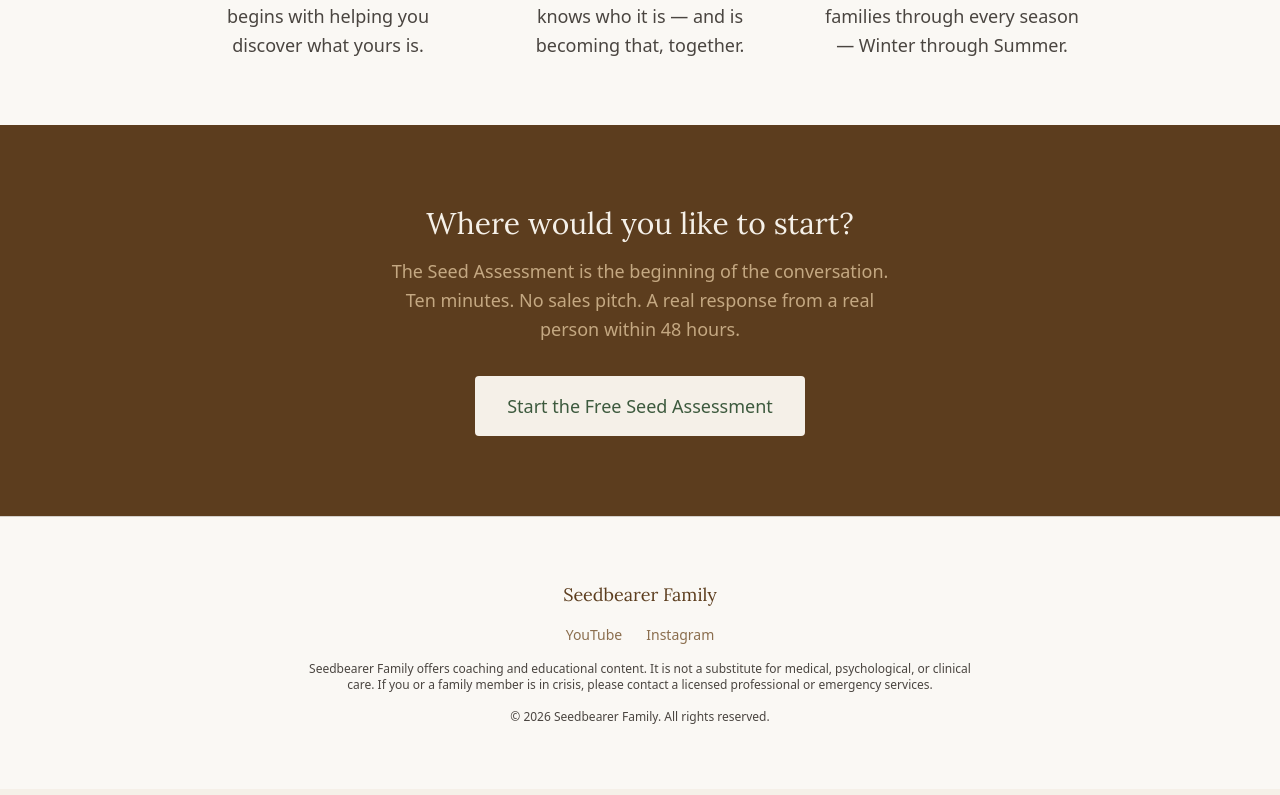
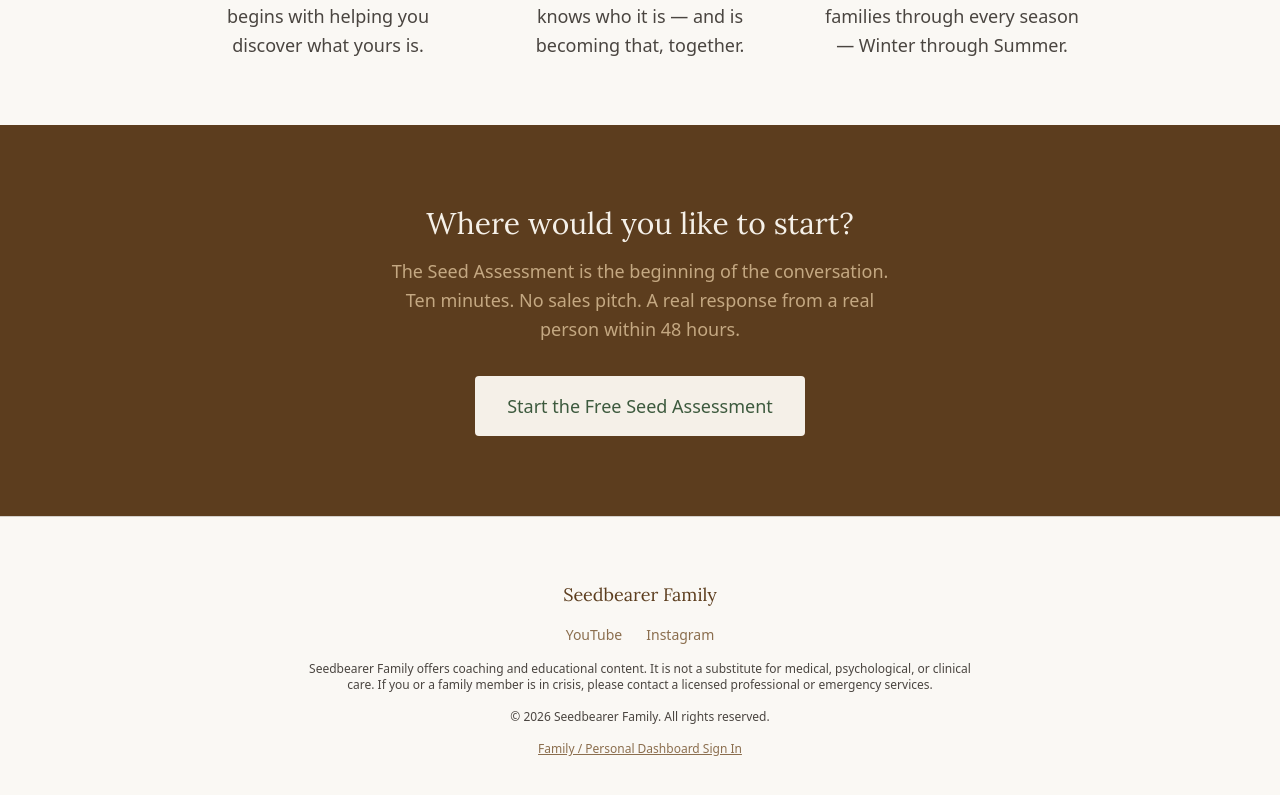
Before and after one commit to Seedbearer/Website-Assessment, a Next.js app: page / in a window 1280 px wide. Shown: the part 876-1671 px from the top of the page. Built offline with nearby package versions, Linux system fonts and the light colour scheme.

Commit message:
Add persistent sign-in link to footer for family/personal dashboard

```diff
--- a/src/components/ui/Footer.tsx
+++ b/src/components/ui/Footer.tsx
@@ -22,6 +22,9 @@ export default function Footer() {
           <p className="text-xs text-dark-gray">
             &copy; {new Date().getFullYear()} Seedbearer Family. All rights reserved.
           </p>
+          <a href="/login" className="text-xs text-bark underline hover:text-soil transition">
+            Family / Personal Dashboard Sign In
+          </a>
         </div>
       </div>
     </footer>
```
